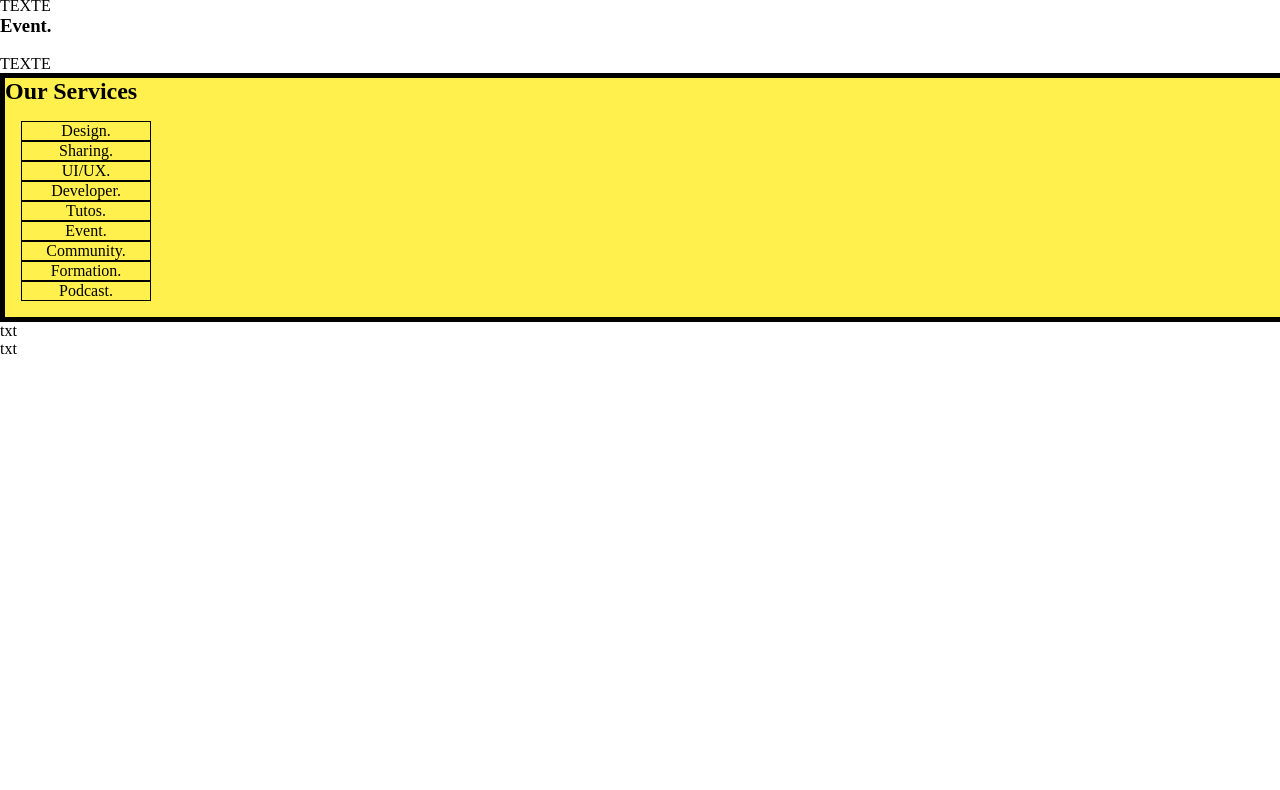
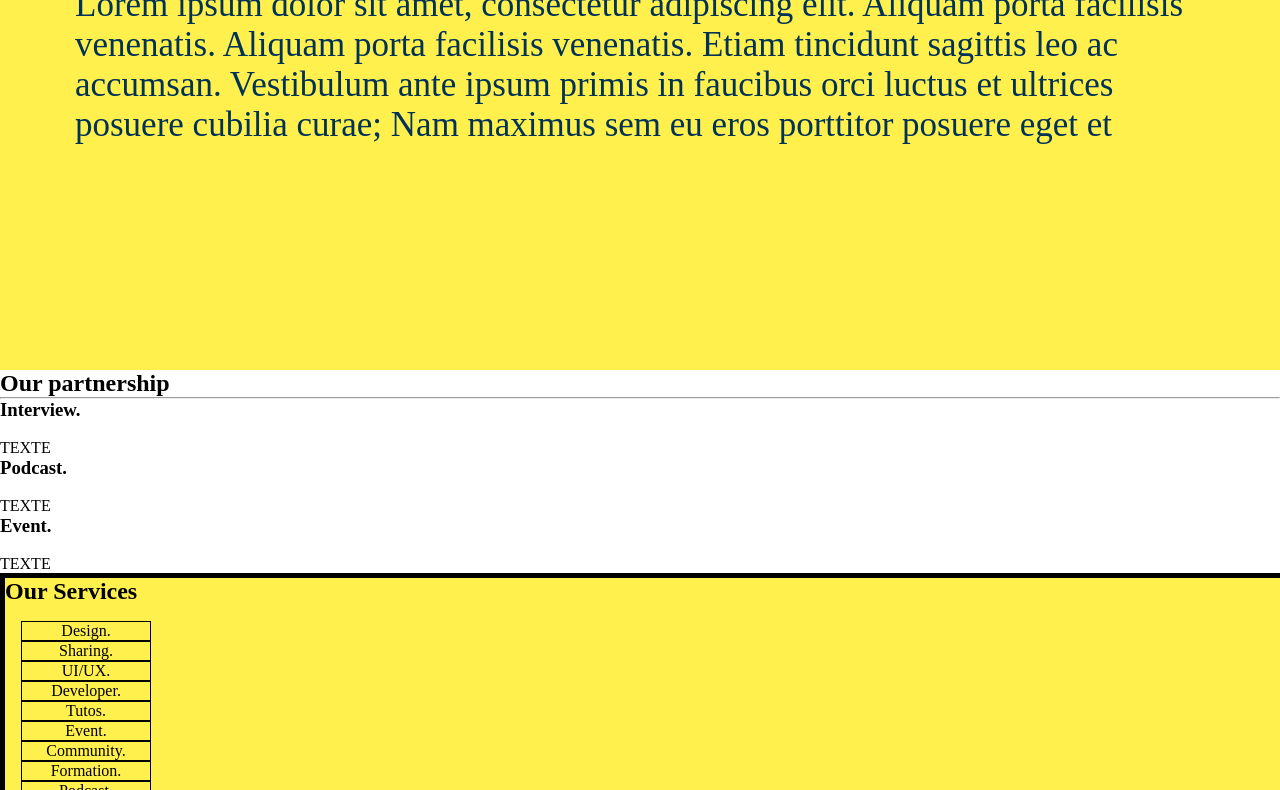
Before and after one commit to Greg155/TechITeasy-Landingpage, a plain HTML site: page index.html in a window 1280 px wide. Shown: the part 130-920 px from the top of the page. Before the commit the page ends 800 px from the top, so only its background shows below. Drawn offline with Linux system fonts and the light colour scheme.

Commit message:
manifesto html + css

```diff
--- a/index.html
+++ b/index.html
@@ -8,15 +8,21 @@
 
 </head>
 <body>
-
     <!-- section header start-->
     <!-- section header end -->
 
     <!-- section intro start  -->
     <section class="manifesto">
-        <p>
-            <span></span>
+        <div>
+        <p class = "tech">
+            <span>
+            TECH...
+            </span>
+            Lorem ipsum dolor sit amet, consectetur adipiscing elit. Aliquam porta facilisis venenatis.
+            Aliquam porta facilisis venenatis. Etiam tincidunt sagittis leo ac accumsan. Vestibulum ante ipsum primis in faucibus orci luctus et ultrices posuere cubilia curae; Nam maximus sem eu eros porttitor posuere eget et
         </p>
+        </div>
+
     </section>
     <!-- section intro end  -->
 
@@ -51,6 +57,7 @@
     </section>
     <!-- section partnership end -->
 
+
     <!-- section service start -->
     <section class="services__container">
         <h2>Our Services</h2>
@@ -71,13 +78,16 @@
     <!-- section profile start -->
     <section class="profile">
         <div class = "sephora">
-            <img...></img...>
+            <img...>https://images.unsplash.com/photo-1534528741775-53994a69daeb?ixlib=rb-1.2.1&ixid=eyJhcHBfaWQiOjEyMDd9&auto=format&fit=crop&w=1000&q=80</img...>
             <p>txt</p>
         </div>
         <div class="assia"></div>
-            <img...></img...>
+            <img...>https://images.unsplash.com/photo-1499155286265-79a9dc9c6380?ixlib=rb-1.2.1&ixid=eyJhcHBfaWQiOjEyMDd9&auto=format&fit=crop&w=662&q=80</img...>
             <p>txt</p>
     </section>
+    <!-- section profile end  -->
+
+    <!-- section subscribe stard  -->
     <!-- section subscribe end  -->
 
 
--- a/style.css
+++ b/style.css
@@ -1,6 +1,25 @@
 *{
     margin : 0;
     padding: 0;
+}
+.manifesto{
+    display: flex;
+    flex-direction: column;
+    width: 100%;
+    height: 500px;
+    color: #023255;
+
+    background-color: #fff04e;
+
+}
+.tech{
+    display: flex;
+    flex-direction: column;
+    justify-content: center;
+    font-size: 35px;
+    background-color: #fff04e;
+    margin: 75px;
+
 }
 
 .services__container{
@@ -31,3 +50,23 @@
     font-size: 2rem;
     cursor: pointer;
 }
+
+.profile{
+    background-color: white;
+    width: 100%;
+    height: 500px;
+    border: solide 5px;
+}
+.sephora{
+    background-color: #023255;
+    <img
+    src="images/graphique-camembert.png"
+    alt="[ABC Tech posssède 75% de part de marché et XYZ 25%]"
+    height="300px"
+    width="300px"
+/>
+
+}
+.assia{
+    background-color: #023255;
+}
```
